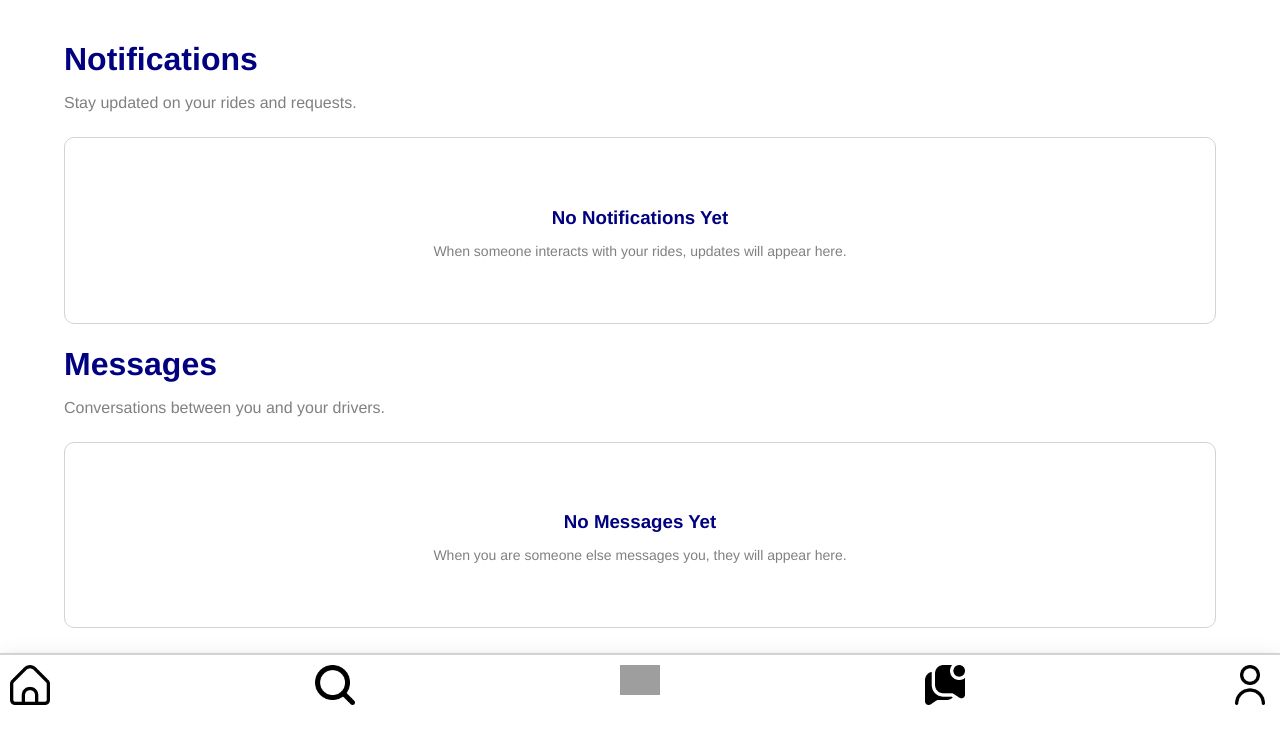
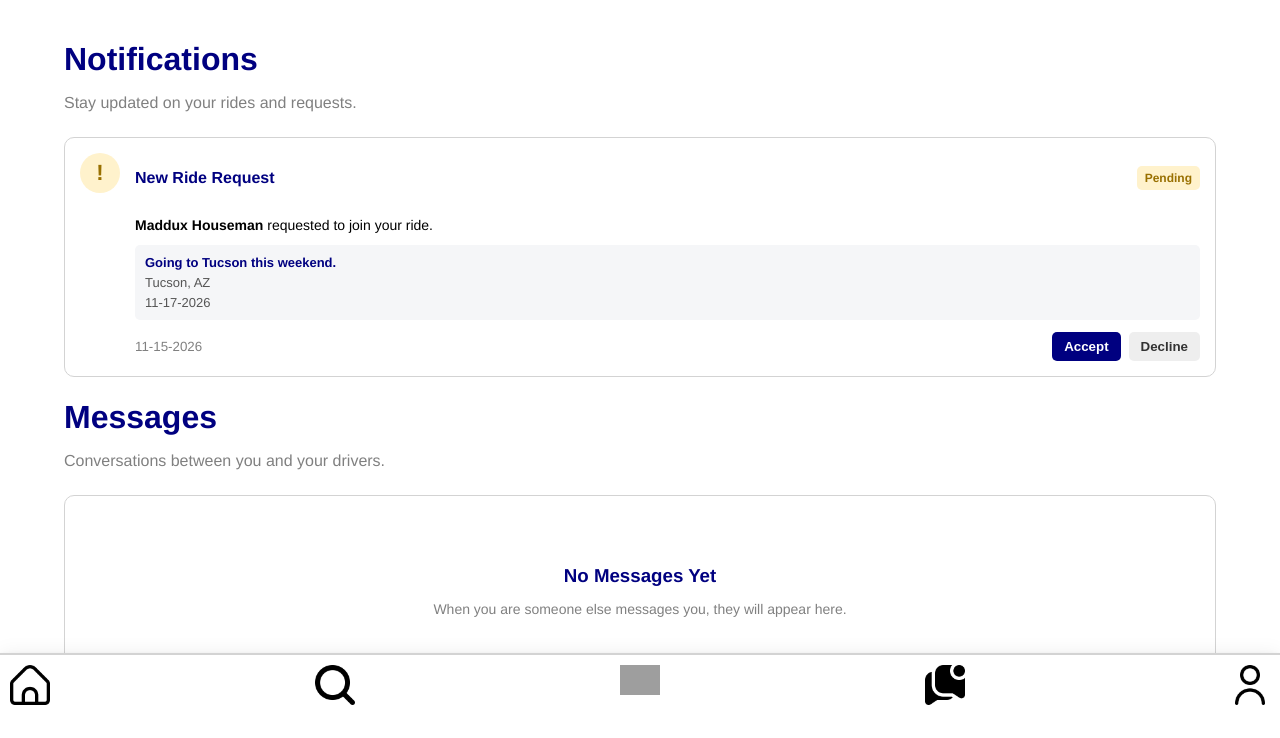
Before and after one commit to brenden-matteson/jacks-ride, a Node server app: page /notifications in a window 1280 px wide. Shown: the part 61-799 px from the top of the page. Run offline with Node 20, Linux system fonts and the light colour scheme; grey boxes are pictures that could not be loaded.

Commit message:
changed some styling on the add post sheet since it was affecting the nav bar. Added a dummy notification result array for displaying a notification.

```diff
--- a/jacks-ride/index.js
+++ b/jacks-ride/index.js
@@ -99,7 +99,7 @@ async function getRides(filter) {
     }
 
     // order by date descending
-    query += " ORDER BY r.date_created DESC";
+    query += " ORDER BY r.ride_date ASC";
 
     // execute the query
     const result = await db.query(query, params);
@@ -316,14 +316,25 @@ app.get("/notifications", async (req, res) => {
     const __pagename = "JacksRide Activity";
     const __path = req.route.path;
 
-
+    // DUMMY notifications response
+    const notifications = [
+        {
+            status: "Pending",
+            ride_title: "Going to Tucson this weekend.",
+            destination: "Tucson, AZ",
+            ride_date: "11-17-2026",
+            request_date: "11-15-2026",
+            user_name: "Maddux Houseman"
+        }
+    ]
 
     try {
         res.render("notifications.ejs", {
             __dirname,
             __pagename,
             __path,
-            user: user[0]
+            user: user[0],
+            notifications: notifications
         });
     }
     catch (error)
--- a/jacks-ride/public/styles/add-post.css
+++ b/jacks-ride/public/styles/add-post.css
@@ -21,7 +21,7 @@ h3, h4 {
     margin-left: 25%;
 }
 
-.form-group input, button, textarea {
+.form-group input, .form-group button, .form-group textarea {
     padding: 5px 20px;
     width: 100%;
     box-sizing: border-box;
```
